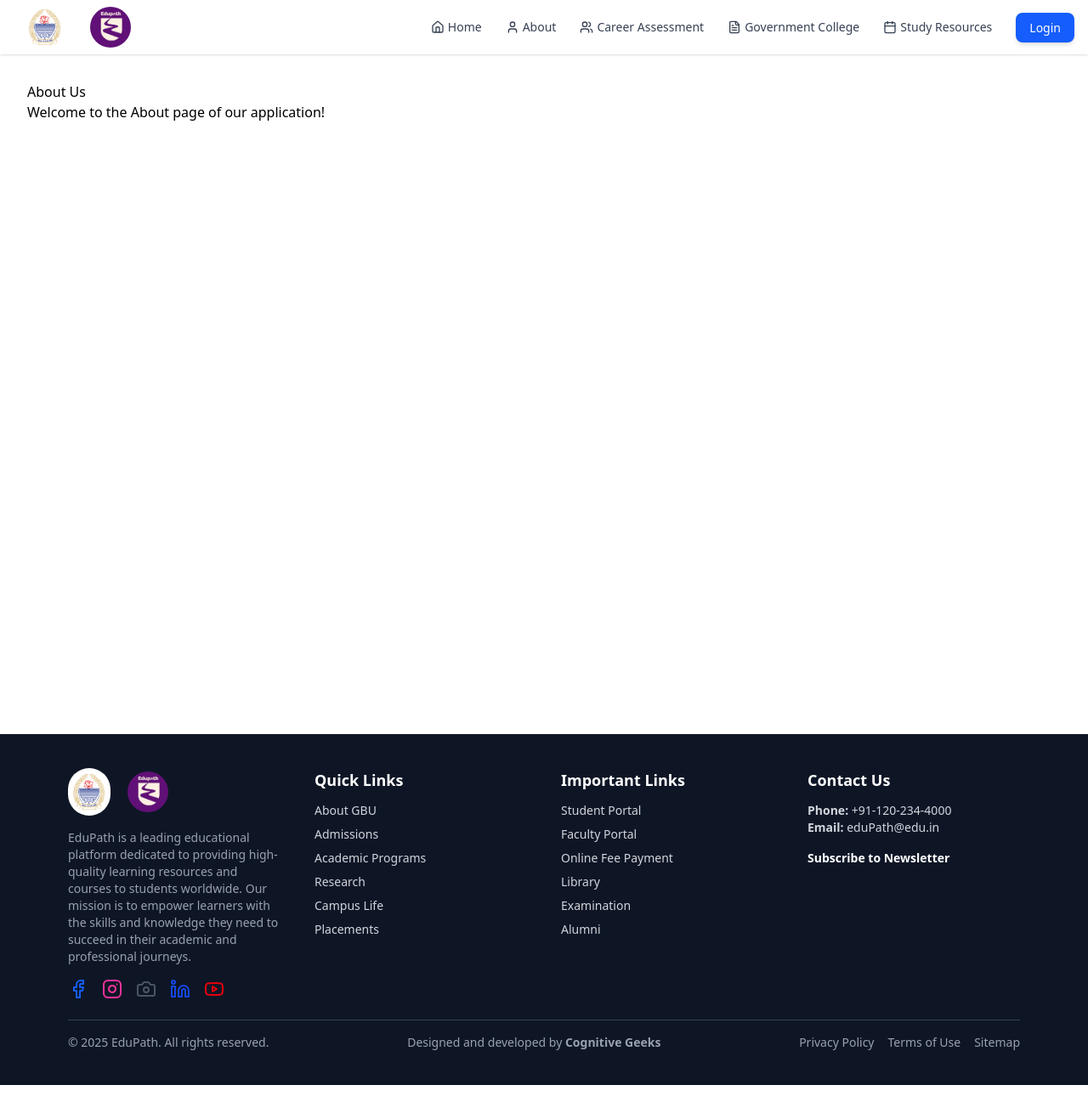
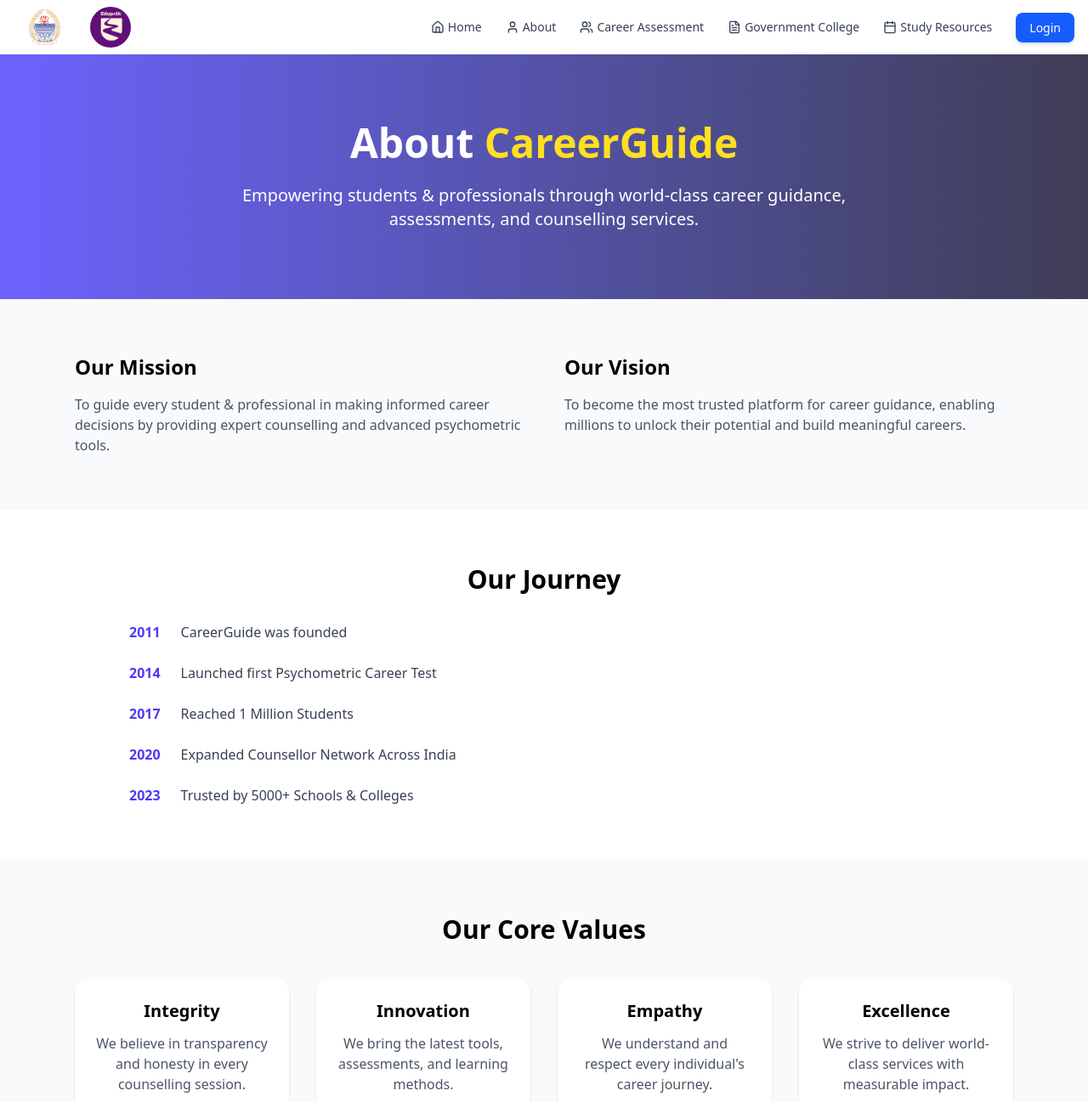
Before and after one commit to ashwanik0777/EduPath, a Next.js app: page /about in a window 1280 px wide. Shown: the top 1297 px of the page at 85% size. Built offline with nearby package versions, Linux system fonts and the light colour scheme.

Commit message:
add about page

```diff
--- a/src/app/about/page.tsx
+++ b/src/app/about/page.tsx
@@ -1,12 +1,21 @@
-import React from 'react'
+import HeroSection from "@/app/components/about/HeroSection"
+import MissionVision from "@/app/components/about/MissionVision"
+import Journey from "@/app/components/about/Journey"
+import Values from "@/app/components/about/Values"
+import Achievements from "@/app/components/about/Achievements"
+import TeamSection from "@/app/components/about/TeamSection"
+import CTASection from "@/app/components/about/CTASection"
 
-const About = () => {
+export default function AboutPage() {
   return (
-    <div className='min-h-screen p-8'>
-      <h1>About Us</h1>
-      <p>Welcome to the About page of our application!</p>
-    </div>
+    <main>
+      <HeroSection />
+      <MissionVision />
+      <Journey />
+      <Values />
+      <Achievements />
+      <TeamSection />
+      <CTASection />
+    </main>
   )
 }
-
-export default About
--- a/src/app/components/Navbar.tsx
+++ b/src/app/components/Navbar.tsx
@@ -101,7 +101,7 @@ const NAVIGATION_CONFIG: NavMenu[] = [
     key: "StudyResources",
     label: "Study Resources",
     icon: Calendar,
-    directPath: "/StudyResources",
+    directPath: "/studyResources",
   },
 ];
 
--- /dev/null
+++ b/src/app/components/about/Achievements.tsx
@@ -0,0 +1,21 @@
+const stats = [
+  { number: "10+", label: "Years of Experience" },
+  { number: "5000+", label: "Counsellors Trained" },
+  { number: "2M+", label: "Students Guided" },
+  { number: "1000+", label: "Institutions Served" },
+]
+
+export default function Achievements() {
+  return (
+    <section className="py-20 bg-indigo-600 text-white">
+      <div className="max-w-6xl mx-auto px-6 grid grid-cols-2 md:grid-cols-4 gap-10 text-center">
+        {stats.map((s, i) => (
+          <div key={i}>
+            <h3 className="text-3xl md:text-4xl font-bold">{s.number}</h3>
+            <p className="mt-2">{s.label}</p>
+          </div>
+        ))}
+      </div>
+    </section>
+  )
+}
--- /dev/null
+++ b/src/app/components/about/CTASection.tsx
@@ -0,0 +1,18 @@
+export default function CTASection() {
+  return (
+    <section className="py-20 bg-gradient-to-r from-[#3F3D56] to-[#6C63FF] text-white text-center">
+      <div className="max-w-3xl mx-auto px-6">
+        <h2 className="text-3xl font-bold mb-6">Ready to Transform Your Career?</h2>
+        <p className="mb-8 text-lg">
+          Join thousands of students & professionals who have found clarity and success with CareerGuide.
+        </p>
+        <a
+          href="/contact"
+          className="px-8 py-3 bg-yellow-400 text-black font-semibold rounded-lg hover:bg-yellow-300 transition"
+        >
+          Get Started Today
+        </a>
+      </div>
+    </section>
+  )
+}
--- /dev/null
+++ b/src/app/components/about/HeroSection.tsx
@@ -0,0 +1,23 @@
+"use client"
+import { motion } from "framer-motion"
+
+export default function HeroSection() {
+  return (
+    <section className="relative bg-gradient-to-r from-[#6C63FF] to-[#3F3D56] text-white py-20">
+      <div className="max-w-6xl mx-auto px-6 text-center">
+        <motion.h1
+          initial={{opacity:0, y:30}}
+          animate={{opacity:1, y:0}}
+          transition={{duration:0.7}}
+          className="text-4xl md:text-5xl font-bold mb-6"
+        >
+          About <span className="text-yellow-300">CareerGuide</span>
+        </motion.h1>
+        <p className="text-lg md:text-xl max-w-3xl mx-auto">
+          Empowering students & professionals through world-class career guidance,
+          assessments, and counselling services.
+        </p>
+      </div>
+    </section>
+  )
+}
--- /dev/null
+++ b/src/app/components/about/Journey.tsx
@@ -0,0 +1,25 @@
+export default function Journey() {
+  const timeline = [
+    { year: "2011", event: "CareerGuide was founded" },
+    { year: "2014", event: "Launched first Psychometric Career Test" },
+    { year: "2017", event: "Reached 1 Million Students" },
+    { year: "2020", event: "Expanded Counsellor Network Across India" },
+    { year: "2023", event: "Trusted by 5000+ Schools & Colleges" },
+  ]
+
+  return (
+    <section className="py-16">
+      <div className="max-w-5xl mx-auto px-6">
+        <h2 className="text-3xl font-bold mb-8 text-center">Our Journey</h2>
+        <div className="space-y-6">
+          {timeline.map((item, i) => (
+            <div key={i} className="flex items-center space-x-6">
+              <span className="font-bold text-indigo-600">{item.year}</span>
+              <p className="text-gray-700">{item.event}</p>
+            </div>
+          ))}
+        </div>
+      </div>
+    </section>
+  )
+}
--- /dev/null
+++ b/src/app/components/about/MissionVision.tsx
@@ -0,0 +1,22 @@
+export default function MissionVision() {
+  return (
+    <section className="py-16 bg-gray-50">
+      <div className="max-w-6xl mx-auto px-6 grid md:grid-cols-2 gap-12">
+        <div>
+          <h2 className="text-2xl font-bold mb-4">Our Mission</h2>
+          <p className="text-gray-600">
+            To guide every student & professional in making informed career decisions
+            by providing expert counselling and advanced psychometric tools.
+          </p>
+        </div>
+        <div>
+          <h2 className="text-2xl font-bold mb-4">Our Vision</h2>
+          <p className="text-gray-600">
+            To become the most trusted platform for career guidance, enabling millions
+            to unlock their potential and build meaningful careers.
+          </p>
+        </div>
+      </div>
+    </section>
+  )
+}
--- /dev/null
+++ b/src/app/components/about/TeamSection.tsx
@@ -0,0 +1,29 @@
+const team = [
+  { name: "Surabhi Dewra", role: "Founder & CEO", img: "/team/surabhi.jpg" },
+  { name: "Adnan Buland", role: "Sr. Career Counsellor", img: "/team/adnan.jpg" },
+  { name: "Pranav Bhatia", role: "Career Mentor", img: "/team/pranav.jpg" },
+  { name: "Deepti Sharma", role: "Counsellor & Trainer", img: "/team/deepti.jpg" },
+]
+
+export default function TeamSection() {
+  return (
+    <section className="py-16">
+      <div className="max-w-6xl mx-auto px-6 text-center">
+        <h2 className="text-3xl font-bold mb-10">Meet Our Team</h2>
+        <div className="grid md:grid-cols-2 lg:grid-cols-4 gap-8">
+          {team.map((member, i) => (
+            <div key={i} className="bg-white rounded-2xl shadow p-6 hover:shadow-lg transition">
+              <img
+                src={member.img}
+                alt={member.name}
+                className="w-28 h-28 mx-auto rounded-full object-cover mb-4"
+              />
+              <h3 className="font-semibold text-xl">{member.name}</h3>
+              <p className="text-gray-500">{member.role}</p>
+            </div>
+          ))}
+        </div>
+      </div>
+    </section>
+  )
+}
--- /dev/null
+++ b/src/app/components/about/Values.tsx
@@ -0,0 +1,24 @@
+const values = [
+  { title: "Integrity", desc: "We believe in transparency and honesty in every counselling session." },
+  { title: "Innovation", desc: "We bring the latest tools, assessments, and learning methods." },
+  { title: "Empathy", desc: "We understand and respect every individual's career journey." },
+  { title: "Excellence", desc: "We strive to deliver world-class services with measurable impact." },
+]
+
+export default function Values() {
+  return (
+    <section className="py-16 bg-gray-50">
+      <div className="max-w-6xl mx-auto px-6 text-center">
+        <h2 className="text-3xl font-bold mb-10">Our Core Values</h2>
+        <div className="grid md:grid-cols-2 lg:grid-cols-4 gap-8">
+          {values.map((val, i) => (
+            <div key={i} className="p-6 bg-white rounded-2xl shadow hover:shadow-lg transition">
+              <h3 className="font-bold text-xl mb-3">{val.title}</h3>
+              <p className="text-gray-600">{val.desc}</p>
+            </div>
+          ))}
+        </div>
+      </div>
+    </section>
+  )
+}
--- /dev/null
+++ b/src/app/studyResources/page.tsx
@@ -0,0 +1,14 @@
+import React from 'react'
+
+const StudyResources = () => {
+  return (
+    <div className='min-h-screen p-8 bg-gray-50'>
+      <h1>Study Resources</h1>
+      <p>Welcome to the Study Resources page. Here you will find various materials to aid your learning.</p>
+      {/* Add more content as needed */}
+
+    </div>
+  )
+}
+
+export default StudyResources
```
